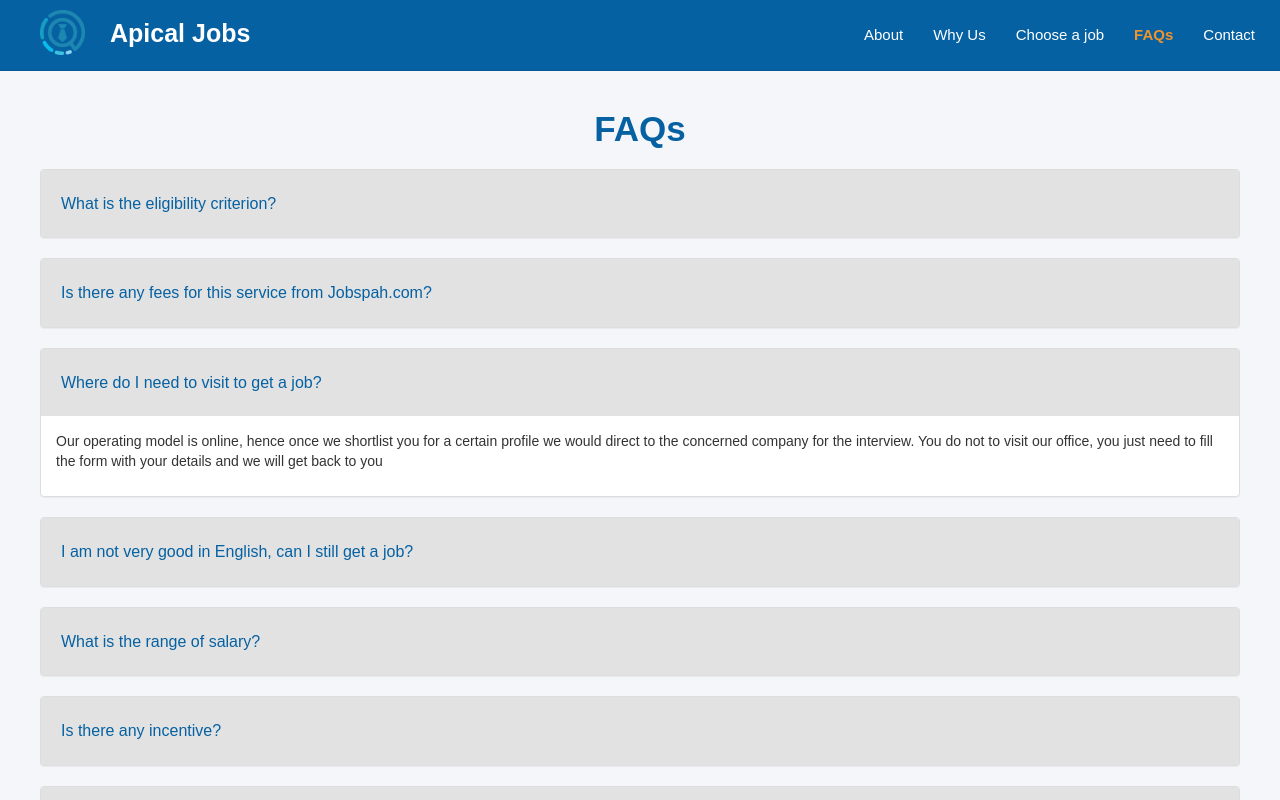
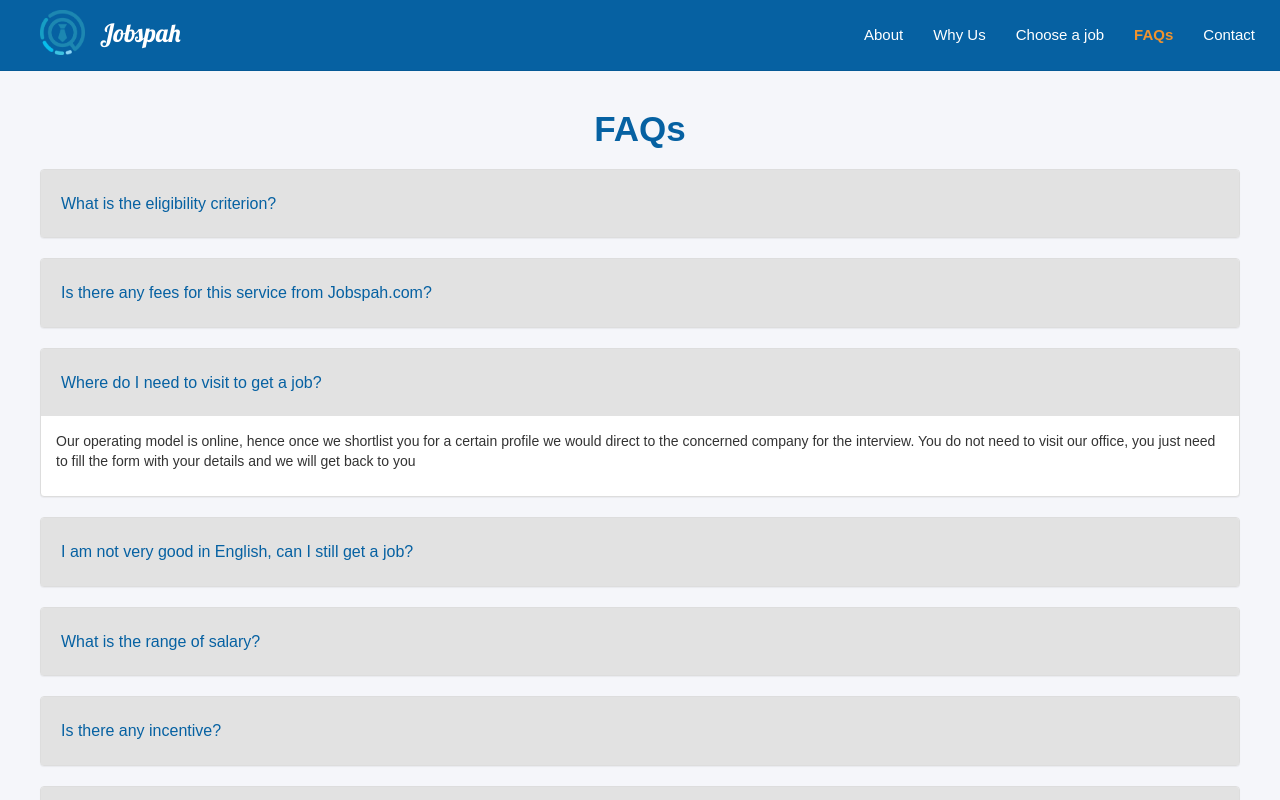
Before and after one commit to Shashankchitranshi/apical-jobs, a plain HTML site: page faq.html in a window 1280 px wide. Both pictures are taken after a click on the link "Where do I need to visit to get a job?". Shown: the top 800 px of the page. Drawn offline with nearby package versions, Linux system fonts and the light colour scheme; a web font is replaced by a local one.

Commit message:
new changes

```diff
--- a/css/main.css
+++ b/css/main.css
@@ -1,4 +1,5 @@
 @import url('https://fonts.googleapis.com/css?family=Cantarell|Roboto+Slab:400,700');
+@import url('https://fonts.googleapis.com/css?family=Lobster');
 body {
     font-family: 'Cantarell', sans-serif;
     background-color: #f5f6fa;
@@ -48,10 +49,10 @@ header .navbar-default {
 .navbar-brand p {
     color: #fff;
     font-size: 25px;
-    font-weight: 800;
-    padding: 0 20px;
+    padding: 0 10px;
     display: inline-block;
     vertical-align: sub;
+    font-family: 'Lobster', cursive;
 }
 
 .navbar-brand img {
@@ -913,7 +914,8 @@ section.upcoming h3 {
 
 
 /* ********************************File Upload**********************************/
-.upload-btn{
+
+.upload-btn {
     background: #dce4ec;
     padding: 0 10px;
     display: inline-block;
@@ -922,27 +924,32 @@ section.upcoming h3 {
     border-top-right-radius: unset;
     border-bottom-right-radius: unset;
 }
+
 .group-span-filestyle:hover .upload-btn {
     background: #34495e;
-
     transition: all .2s ease-in-out;
     -moz-transition: all .2s ease-in-out;
     -webkit-transition: all .2s ease-in-out;
     -o-transition: all .2s ease-in-out;
 }
-.group-span-filestyle:hover .buttonText{
+
+.group-span-filestyle:hover .buttonText {
     color: #FFFFFF;
 }
-.buttonText{
+
+.buttonText {
     font-family: Helvetica, Arial, sans-serif;
     font-size: 12px;
 }
-.has-error .bootstrap-filestyle .form-control{
+
+.has-error .bootstrap-filestyle .form-control {
     border-color: #dce4ec;
 }
-.bootstrap-filestyle input{
+
+.bootstrap-filestyle input {
     border-color: #dce4ec;
 }
+
 .file-upload {
     display: block;
     text-align: center;
@@ -1249,6 +1256,6 @@ section.upcoming h3 {
     right: 0;
     bottom: 0;
     width: 100%;
-  background: rgba(0,0,0,0.75) url(../images/loading.gif) no-repeat center center;
+    background: rgba(0, 0, 0, 0.75) url(../images/loading.gif) no-repeat center center;
     z-index: 10000;
 }
--- a/faq.html
+++ b/faq.html
@@ -27,7 +27,7 @@
                         </button>
                         <a class="navbar-brand" href="index.html">
                             <img src="images/logo.png" alt="">
-                            <p>Apical Jobs</p>
+                            <p>Jobspah</p>
                         </a>
                     </div>
                     <div class="collapse navbar-collapse" id="bs-example-navbar-collapse-1">
@@ -90,8 +90,8 @@
                 </a>
                 <div id="collapse3" class="panel-collapse collapse ">
                     <div class="panel-body">
-                        <p>Our operating model is online, hence once we shortlist you for a certain profile we would direct to the concerned company for the interview. You do not to visit our office, you just need to fill the form with your details and we
-                            will get back to you</p>
+                        <p>Our operating model is online, hence once we shortlist you for a certain profile we would direct to the concerned company for the interview. You do not need to visit our office, you just need to fill the form with your details
+                            and we will get back to you</p>
                     </div>
                 </div>
             </div>
@@ -161,7 +161,7 @@
                 </a>
                 <div id="collapse8" class="panel-collapse collapse ">
                     <div class="panel-body">
-                        <p>Yes, we can. Just share his/her details by filling the referral form.</p>
+                        <p>Yes, we can. Just share his/her details by filling <a href="referal.html">the referral form.</a></p>
                     </div>
                 </div>
             </div>
```
Also changed, not shown: about-us.html (+1 -1 lines), choose-job.html (+1 -1 lines), contact.html (+6 -14 lines), index.html (+3 -4 lines), referal.html (+4 -12 lines), why-us.html (+1 -1 lines). Lines whose indentation alone changed are shown as unchanged.
